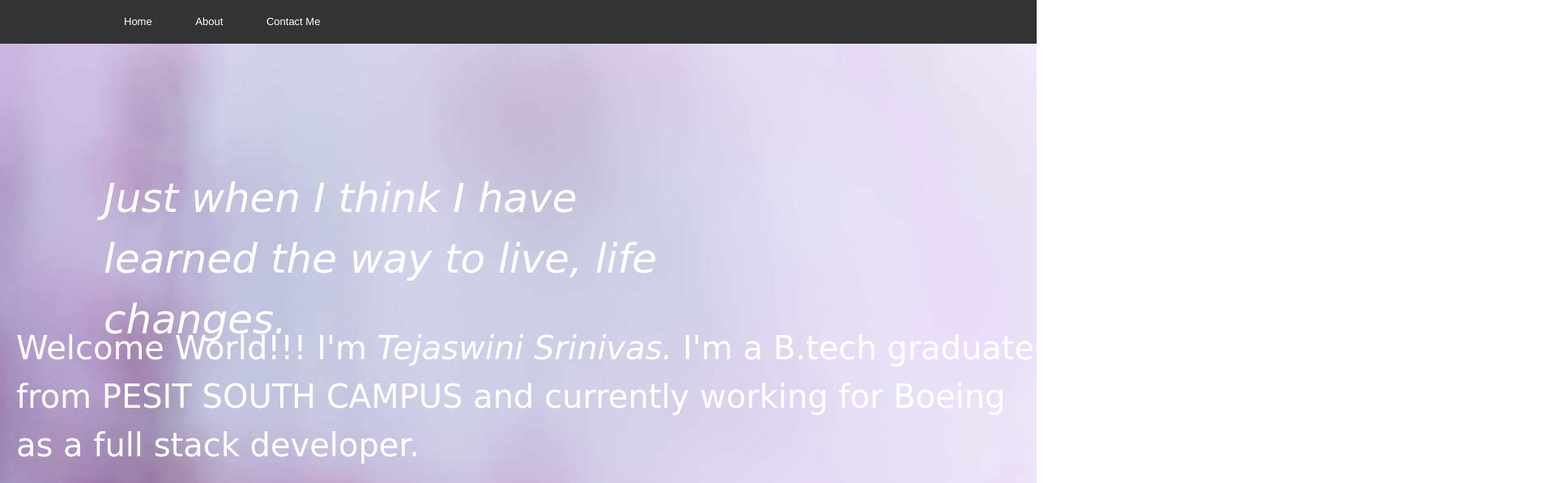
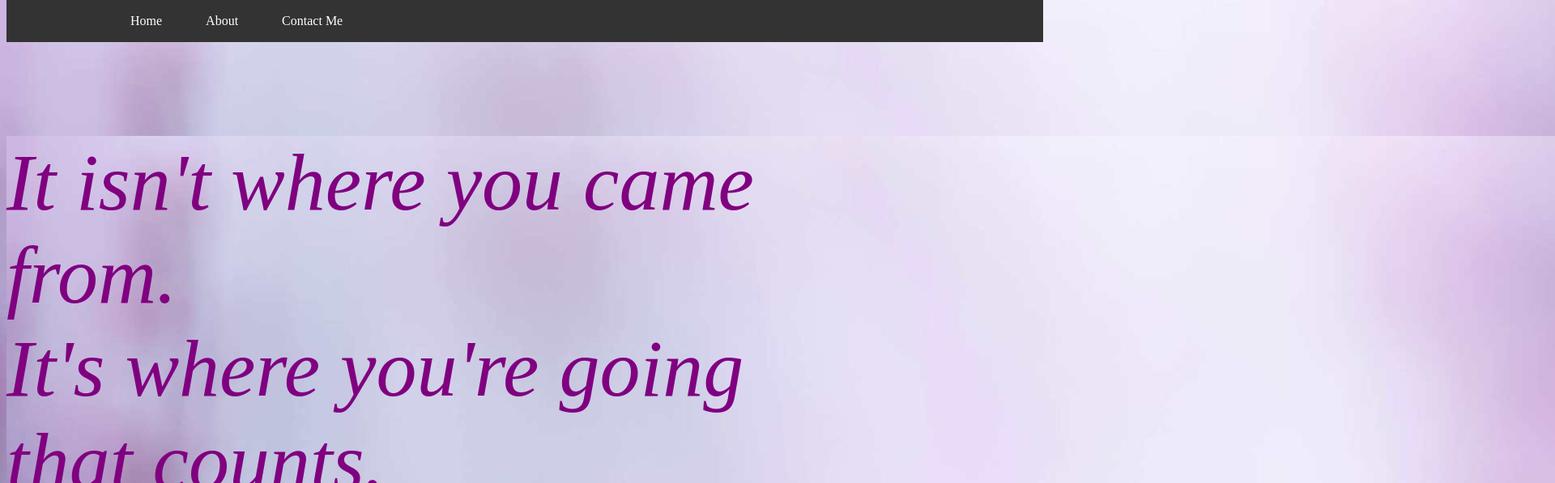
Before and after one commit to tejaswini829/assignment2, a plain HTML site: page index.html in a window 1280 px wide. Shown: the top 597 px of the page at 81% size, 1920 px wide, since content can reach past the window. Drawn offline with Linux system fonts and the light colour scheme; files that its build step writes are made by us from their sources.

Commit message:
second commit

```diff
--- a/index.html
+++ b/index.html
@@ -3,10 +3,9 @@
 <head>
 <meta name="viewport" content="width=device-width, initial-scale=1">
 <link rel="stylesheet"  href="styles/stylea.css" />
-<link rel="stylesheet"  href="reset.css" />
-<link rel="stylesheet"  href="text.css" />
-<link rel="stylesheet"  href="960_12_col.css"/>
 <link rel="stylesheet" href="https://cdnjs.cloudflare.com/ajax/libs/font-awesome/4.7.0/css/font-awesome.min.css">
+
+
 </head>
 <body >
   <div class="fixed-header">
@@ -19,13 +18,13 @@
     </div>
 </div>
 
+<div class="hero-image">
+     <em><p>It isn't where you came <br>
+        from.<br>
+         It's where you're going <br>that counts.</p></em>
+
   </div>
 
-  <div class="hero-text">
-
-    <p><blockquote><em>Just when I think I have learned the way to live, life changes.</em></blockquote>
-    </p>
-  </div>
 
 
   <div class="intro">
@@ -55,6 +54,7 @@
           <p>Check my pictures here.<a href="gallery.html"target="blank">Read more...</a></p>
       </div>
     </div>
+
     <footer>
 
 
@@ -67,5 +67,6 @@
 
 
 
+
         </body>
         </html>
--- a/styles/stylea.css
+++ b/styles/stylea.css
@@ -1,6 +1,15 @@
 body{
   padding-top: 60px;
   padding-bottom: 40px;
+}
+img{
+  width: 100%;
+}
+
+@media screen and (max-width:800px) {
+  .left, .main, .right {
+    width:100%; /* The width is 100%, when the viewport is 800px or smaller */
+  }
 }
 .container{
   width: 80%;
@@ -20,27 +29,26 @@ body{
   bottom: 0;
 }
 /* Some more styles to beutify this example */
-nav a{
+  nav a{
   color: #fff;
   text-decoration: none;
   padding: 7px 25px;
   display: inline-block;
 }
 
+.hero-image {
+  background:url(../Images/flower.jpg) no-repeat;
+  width: 500vw;
+  height:100vh;
+  color:purple;
+  font-size: 100px;
 
-.hero-text {
-  position:absolute;
-  text-align:centre;
-  transform: translate(-50%, -50%);
-  color:white;
-  top:40%;
-  left:40%;
-  font-family:cursive;
-  font-size:50px;
+
 }
 
+
 body{
-  background-image:url(../Images/flower.jpg)
+  background-image:url(../Images/flower.jpg);
 }
 
 .flex-container {
@@ -65,7 +73,7 @@ h2{
   color:white;
   font-size: 40px;
   font-family: cursive;
-  margin-top:400px;
+  margin-top:200px;
   padding-left: 20px;
 
 }
@@ -81,7 +89,7 @@ h2{
 
 /* Darker background on mouse-over */
 .btn:hover {
-  background-color:grays;
+  background-color:gray;
 }
 
 footer{
```
Also changed, not shown: Images/img.jpg (deleted), Images/img1.jpg (deleted). Lines whose indentation alone changed are shown as unchanged.
